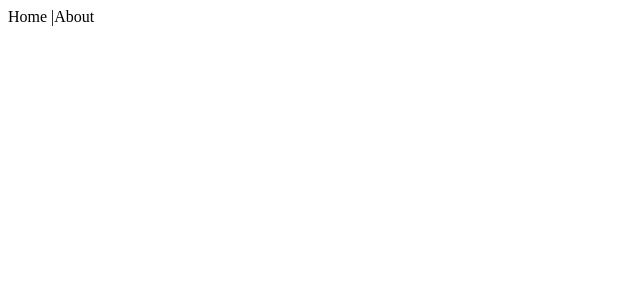
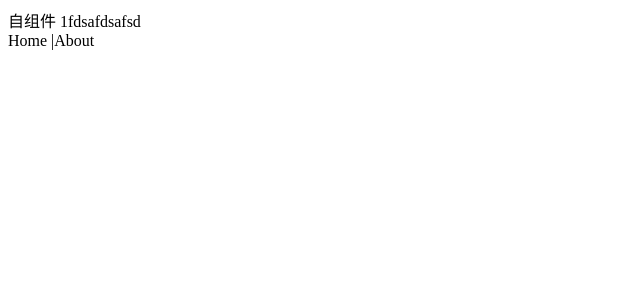
Before and after one commit to MrXwq/my-cli, a Vue app: page / in a window 1280 px wide. Before the commit this address had no page. Shown: the top 300 px of the page, without its empty margins (0-640 px from the left). Built offline with nearby package versions, Linux system fonts and the light colour scheme.

Commit message:
add:搭建

```diff
--- a/package.json
+++ b/package.json
@@ -19,6 +19,7 @@
     "@typescript-eslint/eslint-plugin": "^4.31.0",
     "@typescript-eslint/parser": "^4.31.0",
     "@vue/babel-plugin-jsx": "^1.0.7",
+    "@vue/compiler-sfc": "^3.2.20",
     "autoprefixer": "^10.3.4",
     "babel-loader": "^8.2.2",
     "css-loader": "^6.2.0",
@@ -37,7 +38,7 @@
     "style-loader": "^3.2.1",
     "ts-loader": "^9.2.5",
     "typescript": "^4.4.2",
-    "vue-loader": "^16.1.2",
+    "vue-loader": "^16.8.1",
     "webpack": "^5.52.0",
     "webpack-cli": "^4.8.0",
     "webpack-dev-server": "^4.1.0",
--- a/src/App.tsx
+++ b/src/App.tsx
@@ -1,19 +1,22 @@
 import { defineComponent } from 'vue'
 import test1 from './test1'
+import Text from './components/Text.vue'
 import './app.less'
 
 export default defineComponent({
     name: 'App',
     components: {
-        test1
+        test1,
+        Text
     },
     setup() {
-        const a = 1
+        // const a = 1
         return () => (
             <div>
                 <router-view>
-                    {/* <test1 name="1"></test1>
-                <div class={['h']}></div> */}
+                    <test1 name="1"></test1>
+                    <Text msg="1fdsafdsafsd"></Text>
+                    <div class={['h']}></div>
                     <router-link to="/home">Home</router-link> |
                     <router-link to="/about">About</router-link>
                 </router-view>
--- /dev/null
+++ b/src/components/Text.vue
@@ -0,0 +1,14 @@
+<template>
+    <div>
+        自组件
+        {{msg}}
+    </div>
+</template>
+
+<script lang='ts'>
+    import { defineComponent }  from 'vue'
+    export default defineComponent({
+        name: '',
+        props:  ['msg']
+    })
+</script>
--- a/tsconfig.json
+++ b/tsconfig.json
@@ -14,9 +14,13 @@
       "src/*"
     ]
   },
-    "exclude": ["node_modules", "build"],
+  "exclude": [
+    "node_modules",
+    "build"
+  ],
   "include": [
     "src/**/*.ts",
     "src/**/*.tsx",
+    "src/**/*.vue",
   ]
 }
```
Also changed, not shown: shims-vue.d.ts (+7 -2 lines), .eslintrc.js, 2 other files (tests, documents, lock files or other folders). Lines whose indentation alone changed are shown as unchanged.
